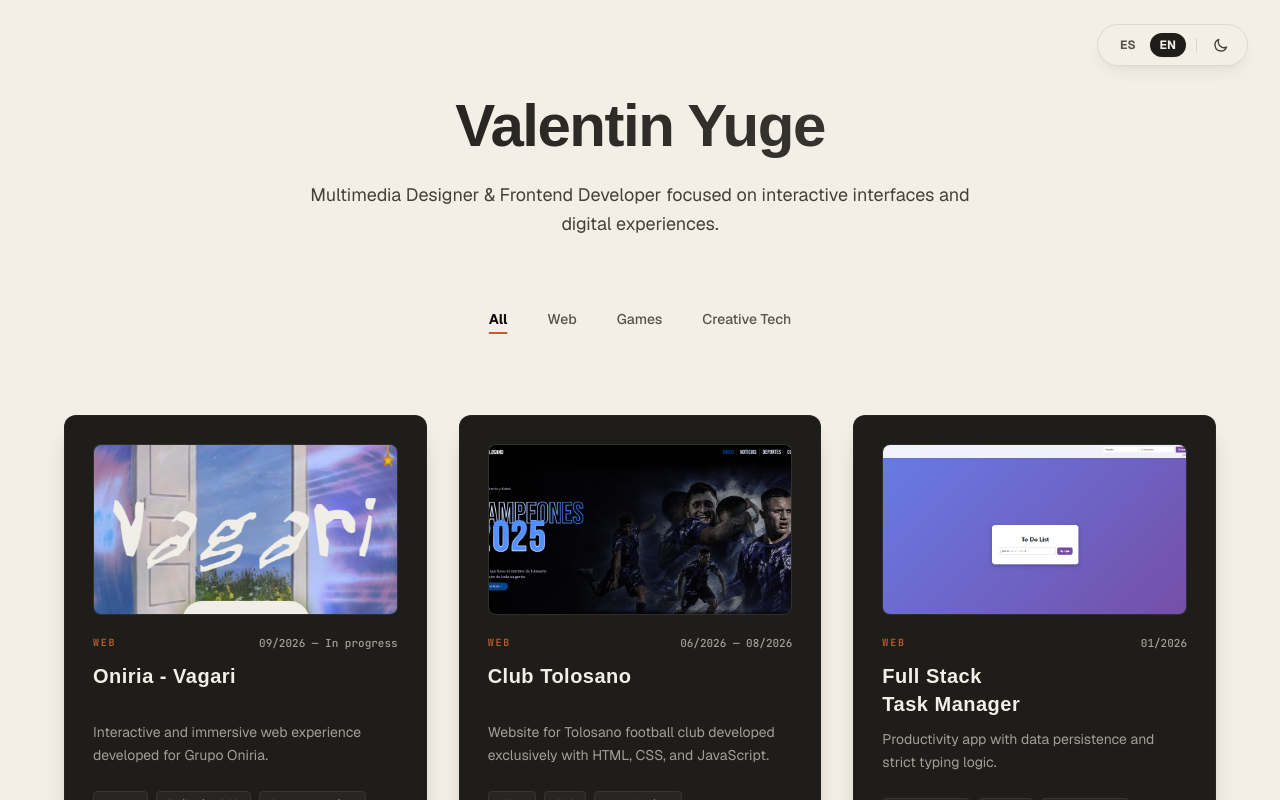
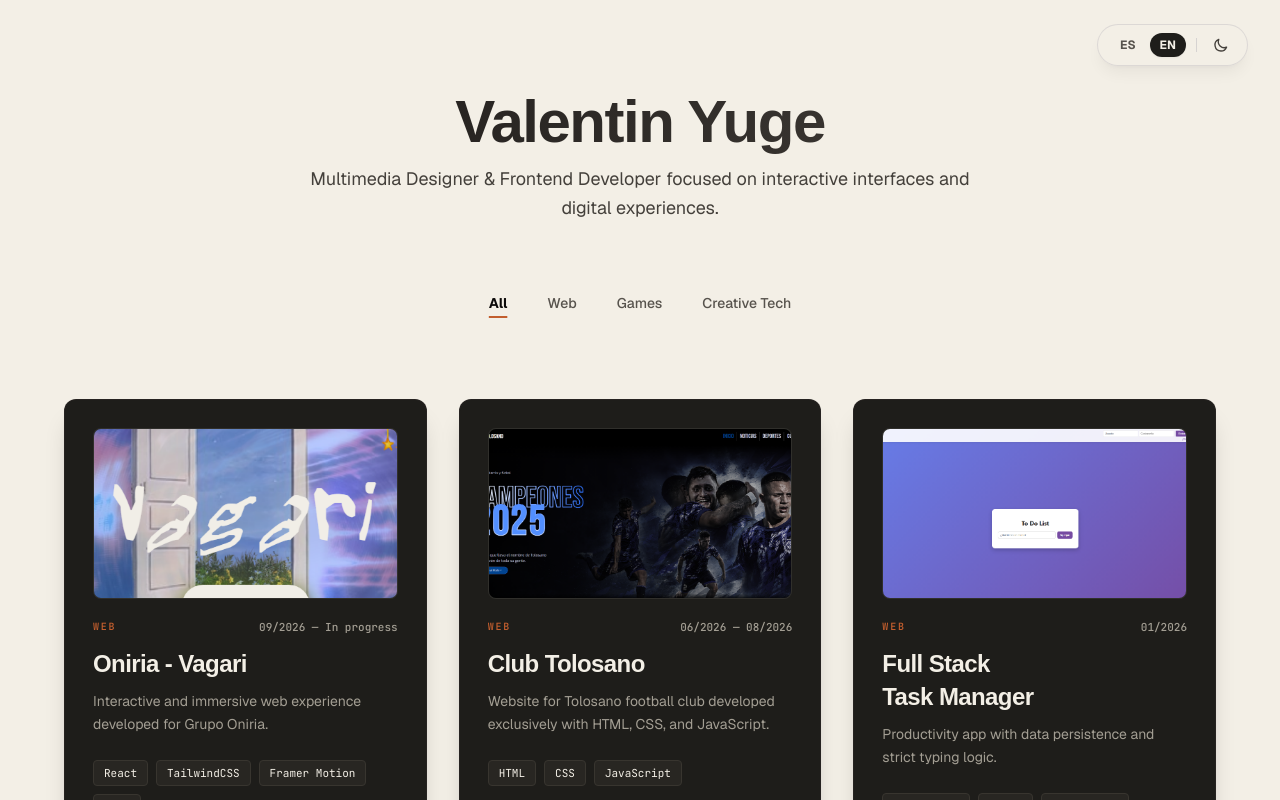
Before and after one commit to valenyuge/portfolio, a React (Vite) app: page / in a window 1280 px wide. Shown: the top 800 px of the page. Built offline with nearby package versions, Linux system fonts and the light colour scheme; a web font is replaced by a local one.

Commit message:
Volver a Clash Display Bold y ajustar espaciados entre titulos y subtitulos

```diff
--- a/src/components/SeccionContacto.tsx
+++ b/src/components/SeccionContacto.tsx
@@ -39,7 +39,7 @@ const SeccionContacto = () => {
 
   return (
     <footer className="max-w-4xl mx-auto mt-28 mb-16 text-center border-t border-stone-300 dark:border-[#2C2A26] pt-16">
-      <h2 className="font-clash font-semibold text-3xl sm:text-4xl md:text-5xl tracking-tight mb-4 text-stone-900 dark:text-[#F3EFE6]">
+      <h2 className="font-clash font-bold text-3xl sm:text-4xl md:text-5xl tracking-tight mb-3 text-stone-900 dark:text-[#F3EFE6]">
         {t('contacto_tit')}
       </h2>
       <p className="text-stone-700 dark:text-[#A39E93] mb-8 text-sm md:text-base max-w-xl mx-auto leading-relaxed">
--- a/src/components/VisualizadorDocumento.tsx
+++ b/src/components/VisualizadorDocumento.tsx
@@ -3,7 +3,7 @@ const VisualizadorDocumento = ({ url, titulo }: { url?: string, titulo: string }
 
   return (
     <div className="mt-16 space-y-6 w-full">
-      <h3 className="font-clash font-semibold text-base md:text-xl tracking-tight text-stone-900 dark:text-[#F3EFE6] border-b border-stone-300 dark:border-[#2C2A26] pb-4">
+      <h3 className="font-clash font-bold text-base md:text-xl tracking-tight text-stone-900 dark:text-[#F3EFE6] border-b border-stone-300 dark:border-[#2C2A26] pb-4">
         {titulo}
       </h3>
       <div className="relative w-full aspect-video overflow-hidden rounded-xl border border-stone-800/80 dark:border-[#2C2A26] bg-[#1E1D1A] shadow-2xl">
--- a/src/pages/DetalleProyecto.tsx
+++ b/src/pages/DetalleProyecto.tsx
@@ -96,14 +96,14 @@ const DetalleProyecto = () => {
               }
             </span>
           </div>
-          <h1 className="font-clash font-semibold text-3xl sm:text-4xl md:text-5xl tracking-tight text-stone-900 dark:text-[#F3EFE6] leading-tight">
+          <h1 className="font-clash font-bold text-3xl sm:text-4xl md:text-5xl tracking-tight text-stone-900 dark:text-[#F3EFE6] leading-tight mb-4">
             {i18n.language.startsWith('es') ? p.titulo : (p.titulo_en || p.titulo)}
           </h1>
         </div>
 
         <div className="grid grid-cols-1 lg:grid-cols-12 gap-12 mb-12 items-start">
           <div className="lg:col-span-5 space-y-6">
-            <h3 className="font-clash font-semibold text-lg md:text-xl tracking-tight text-stone-900 dark:text-[#F3EFE6]">
+            <h3 className="font-clash font-bold text-lg md:text-xl tracking-tight text-stone-900 dark:text-[#F3EFE6]">
               {t('sobre')}
             </h3>
             <p className="font-geist text-stone-800 dark:text-[#A39E93] text-base md:text-lg leading-relaxed">
@@ -111,7 +111,7 @@ const DetalleProyecto = () => {
             </p>
 
             <div className="pt-4">
-              <h3 className="font-clash font-semibold text-xs md:text-sm tracking-wide text-stone-600 dark:text-[#A39E93] uppercase mb-4">
+              <h3 className="font-clash font-bold text-xs md:text-sm tracking-wide text-stone-600 dark:text-[#A39E93] uppercase mb-4">
                 {t('tech')}
               </h3>
               <div className="flex flex-wrap gap-2">
--- a/src/pages/GrillaProyectos.tsx
+++ b/src/pages/GrillaProyectos.tsx
@@ -87,7 +87,7 @@ const GrillaProyectos = ({ proyectos }: { proyectos: Proyecto[] }) => {
       <BarraNavegacion />
 
       <header className="max-w-5xl mx-auto text-center mb-16 pt-16 md:pt-14">
-        <h1 className="font-clash font-semibold text-4xl sm:text-5xl md:text-6xl tracking-tight mb-4 py-2 bg-linear-to-r from-stone-900 to-stone-700 dark:from-[#F3EFE6] dark:to-[#A39E93] bg-clip-text text-transparent">
+        <h1 className="font-clash font-bold text-4xl sm:text-5xl md:text-6xl tracking-tight mb-2 py-1 bg-linear-to-r from-stone-900 to-stone-700 dark:from-[#F3EFE6] dark:to-[#A39E93] bg-clip-text text-transparent">
           Valentin Yuge
         </h1>
         <p className="font-geist text-stone-700 dark:text-[#A39E93] text-sm sm:text-base md:text-lg max-w-2xl mx-auto leading-relaxed">
@@ -155,8 +155,8 @@ const GrillaProyectos = ({ proyectos }: { proyectos: Proyecto[] }) => {
               </span>
             </div>
 
-            {/* Título en Clash Display Semibold con espaciado entre letras */}
-            <h2 className="font-clash font-semibold text-lg md:text-xl tracking-wide mb-2.5 text-[#F3EFE6] group-hover:text-[#C25E2E] dark:group-hover:text-[#D96B34] transition-colors leading-snug min-h-[3rem]">
+            {/* Título en Clash Display Bold */}
+            <h2 className="font-clash font-bold text-xl md:text-2xl tracking-tight mb-2.5 text-[#F3EFE6] group-hover:text-[#C25E2E] dark:group-hover:text-[#D96B34] transition-colors leading-snug">
               {renderTituloCard(p)}
             </h2>
 
```
